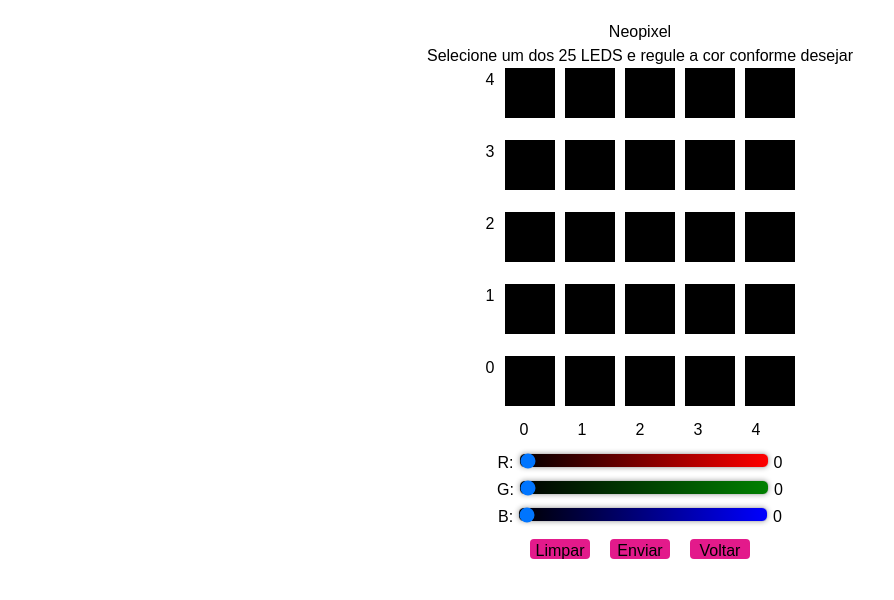
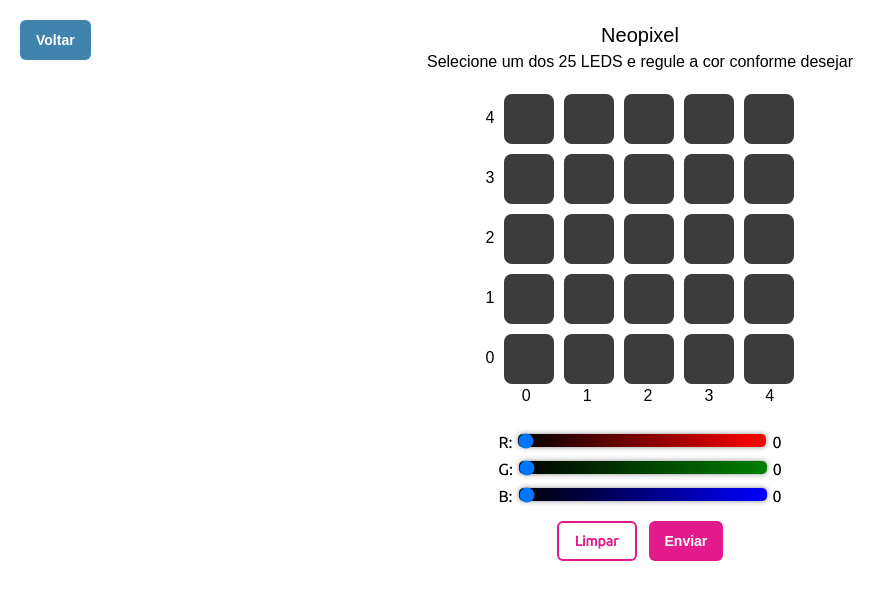
Before and after one commit to josepaliares/app-bitdoglab, a React (Vite) app: page /neopixel in a window 1280 px wide. Shown: the top 600 px of the page, without its empty margins (0-894 px from the left). Built offline with nearby package versions, Linux system fonts and the light colour scheme.

Commit message:
continua adição de tailwind no estilo das telas

```diff
--- a/src/components/ui/button.tsx
+++ b/src/components/ui/button.tsx
@@ -10,8 +10,8 @@ const buttonVariants = cva(
 			variant: {
 				default: 'bg-pink-30 text-white font-ubuntu font-bold font-xl hover:bg-pink-40',
 				blue: 'bg-blue-30 text-white font-ubuntu font-bold font-xl hover:bg-blue-40',
-				whitePink: 'bg-white text-pink-20 font-ubuntu font-bold border-2 border-pink-20 hover:text-pink-30 hover:border-pink-30',
-				whiteBlue: 'bg-white text-blue-20 font-ubuntu font-bold border-2 border-blue-20 hover:text-blue-30 hover:border-blue-30',
+				whitePink: 'bg-white text-pink-30 font-ubuntu font-bold border-2 border-pink-30 hover:text-pink-40 hover:border-pink-40',
+				whiteBlue: 'bg-white text-blue-30 font-ubuntu font-bold border-2 border-blue-30 hover:text-blue-40 hover:border-blue-40',
 
 				destructive:
 					'bg-destructive text-destructive-foreground hover:bg-destructive/90',
--- a/src/pages/Buttons.tsx
+++ b/src/pages/Buttons.tsx
@@ -5,9 +5,17 @@ export default function Buttons() {
     const navigate = useNavigate();
 
     return (
-    <div className='h-screen flex flex-col items-center justify-center gap-3.5'>
-         <h1 className='text-ubuntu font-medium text-lg'>Botões</h1>
-    <Button onClick={() => navigate('/components')}>Voltar</Button>
-    </div>
+        <>
+        <div className="absolute top-5 left-5">
+          <Button variant="blue" onClick={() => navigate('/components')}>
+            Voltar
+          </Button>
+        </div>
+
+        <div className="h-screen flex flex-col items-center justify-center gap-3.5">
+          <h1 className="text-ubuntu font-medium text-lg">Botões</h1>
+
+        </div>
+      </>
     );
 }
--- a/src/pages/Buzzers.tsx
+++ b/src/pages/Buzzers.tsx
@@ -1,15 +1,23 @@
 import './style.css';
 import { useNavigate } from 'react-router-dom';
+import { Button } from '@/components/ui/button';
 
 export default function Buzzers() {
     const navigate = useNavigate();
 
     return (
-    <div className='h-screen flex flex-col items-center justify-center gap-3.5'>
-        <h1 className='text-ubuntu font-medium text-lg'>Buzzers</h1>
-        <button onClick={() => navigate('/components')}>Voltar</button>
-        <button className='bigButton' onClick={() => navigate('/buzzersTocar')}>Tocar em tempo real</button>
-        <button className='bigButton' onClick={() => navigate('/buzzersGravar')}>Gravar uma musica</button>
-    </div>
-    );
+    <>
+      <div className="absolute top-5 left-5">
+        <Button variant="blue" onClick={() => navigate('/components')}>
+          Voltar
+        </Button>
+      </div>
+
+      <div className="h-screen flex flex-col items-center justify-center gap-3.5">
+        <h1 className="text-ubuntu font-medium text-lg">Buzzers</h1>
+        <Button onClick={() => navigate('/buzzersTocar')}>Tocar em tempo real</Button>
+        <Button onClick={() => navigate('/buzzersGravar')}>Gravar uma musica</Button>
+      </div>
+    </>
+  );
 }
--- a/src/pages/Components.tsx
+++ b/src/pages/Components.tsx
@@ -5,7 +5,7 @@ export default function Components() {
     const navigate = useNavigate();
 
     return (
-    <div className='h-screen flex flex-col items-center justify-center gap-3.5'>
+    <div className='h-screen flex flex-col items-center justify-center gap-4'>
         <h1 className='text-ubuntu font-medium text-lg'>Qual componentes você quer explorar?</h1>
         <Button onClick={()=>navigate('/botoes')}>Botões</Button>
         <Button onClick={()=>navigate('/buzzers')}>Buzzers</Button>
--- a/src/pages/Display.tsx
+++ b/src/pages/Display.tsx
@@ -6,9 +6,17 @@ export default function Display() {
     const navigate = useNavigate();
 
     return (
-    <div className='h-screen flex flex-col items-center justify-center gap-3.5'>
-        <h1 className='text-ubuntu font-medium text-lg'>Display</h1>
-        <Button onClick={() => navigate('/components')}>Voltar</Button>
-    </div>
+      <>
+      <div className="absolute top-5 left-5">
+        <Button variant="blue" onClick={() => navigate('/components')}>
+          Voltar
+        </Button>
+      </div>
+
+      <div className="h-screen flex flex-col items-center justify-center gap-3.5">
+        <h1 className="text-ubuntu font-medium text-lg">Display</h1>
+
+      </div>
+    </>
   );
 }
--- a/src/pages/Joystick.tsx
+++ b/src/pages/Joystick.tsx
@@ -4,9 +4,17 @@ import { useNavigate } from 'react-router-dom';
 export default function Joystick() {
     const navigate = useNavigate();
     return (
-    <div className='h-screen flex flex-col items-center justify-center gap-3.5'>
-        <h1 className='text-ubuntu font-medium text-lg'>Joystick</h1>
-        <Button onClick={()=>navigate('/components')}>Voltar</Button>
-    </div>
+    <>
+      <div className="absolute top-5 left-5">
+        <Button variant="blue" onClick={() => navigate('/components')}>
+          Voltar
+        </Button>
+      </div>
+
+      <div className="h-screen flex flex-col items-center justify-center gap-3.5">
+        <h1 className="text-ubuntu font-medium text-lg">Joystick</h1>
+
+      </div>
+    </>
     );
 }
--- a/src/pages/LedRGB.tsx
+++ b/src/pages/LedRGB.tsx
@@ -4,9 +4,17 @@ import { useNavigate } from 'react-router-dom';
 export default function LedRGB() {
     const navigate = useNavigate();
     return (
-    <div className='h-screen flex flex-col items-center justify-center gap-3.5'>
-        <h1 className='text-ubuntu font-medium text-lg'>Led RGB</h1>
-        <Button onClick={()=>navigate('/components')}>Voltar</Button>
-    </div>
+    <>
+      <div className="absolute top-5 left-5">
+        <Button variant="blue" onClick={() => navigate('/components')}>
+          Voltar
+        </Button>
+      </div>
+
+      <div className="h-screen flex flex-col items-center justify-center gap-3.5">
+        <h1 className="text-ubuntu font-medium text-lg">Led RGB</h1>
+
+      </div>
+    </>
     );
 }
--- a/src/pages/Microphone.tsx
+++ b/src/pages/Microphone.tsx
@@ -4,9 +4,17 @@ import { useNavigate } from 'react-router-dom';
 export default function Microphone() {
     const navigate = useNavigate();
     return (
-        <div className='h-screen flex flex-col items-center justify-center gap-3.5'>
-            <h1 className='text-ubuntu font-medium text-lg'>Microfone</h1>
-            <Button onClick={() => navigate('/components')}>Voltar</Button>
-        </div>
+    <>
+      <div className="absolute top-5 left-5">
+        <Button variant="blue" onClick={() => navigate('/components')}>
+          Voltar
+        </Button>
+      </div>
+
+      <div className="h-screen flex flex-col items-center justify-center gap-3.5">
+        <h1 className="text-ubuntu font-medium text-lg">Microfone</h1>
+
+      </div>
+    </>
     );
 }
--- a/src/pages/Neopixel.tsx
+++ b/src/pages/Neopixel.tsx
@@ -1,6 +1,7 @@
 import { useNavigate } from 'react-router-dom';
 import './style.css'
 import { useEffect, useRef, useState } from 'react';
+import { Button } from '@/components/ui/button';
 
 export default function Neopixel() {
     const navigate = useNavigate();
@@ -41,7 +42,9 @@ export default function Neopixel() {
                     document.querySelectorAll('.led-container').forEach(c => {
                         (c as HTMLElement).style.border = 'none';
                     });
-                    (ledContainer as HTMLElement).style.border = '2px solid red';
+                    (ledContainer as HTMLElement).style.border = '4px solid #e31a8b';
+                    (ledContainer as HTMLElement).style.borderRadius = '11px';
+
                     setLedSelecionado(ledContainer);
                     painter();
                 });
@@ -160,51 +163,59 @@ export default function Neopixel() {
     }, []);
 
     return (
-        <><h1>Neopixel</h1>
-        <h2>Selecione um dos 25 LEDS e regule a cor conforme desejar</h2>
+        <>
+        <div className="absolute top-5 left-5">
+          <Button variant="blue" onClick={() => navigate('/components')}>
+            Voltar
+          </Button>
+        </div>
+        <h1 className="text-ubuntu font-medium text-lg mt-5">Neopixel</h1>
+        <h2 className="text-ubuntu font-medium text-md mb-5">Selecione um dos 25 LEDS e regule a cor conforme desejar</h2>
 
         <div id="leds-wrapper" ref={wrapperRefs}>
-            <h4 id='numberUp'>4</h4>
+            <h4 className="text-ubuntu font-medium text-md mt-3">4</h4>
         </div>
         <div id="leds-wrapper2" ref={wrapperRefs2}>
-            <h4 id='numberUp'>3</h4>
+            <h4 className="text-ubuntu font-medium text-md mt-3">3</h4>
         </div>
         <div id="leds-wrapper3" ref={wrapperRefs3}>
-            <h4 id='numberUp'>2</h4>
+            <h4 className="text-ubuntu font-medium text-md mt-3">2</h4>
         </div>
         <div id="leds-wrapper4" ref={wrapperRefs4}>
-            <h4 id='numberUp'>1</h4>
+            <h4 className="text-ubuntu font-medium text-md mt-3">1</h4>
         </div>
         <div id="leds-wrapper5" ref={wrapperRefs5}>
-            <h4 id='numberUp'>0</h4>
+            <h4 className="text-ubuntu font-medium text-md mt-3">0</h4>
         </div>
-        <div id="leds-wrapper6" ref={textNumbers}>
-            <h5 className='textInLine'>0</h5>
-            <h5 className='textInLine'>1</h5>
-            <h5 className='textInLine'>2</h5>
-            <h5 className='textInLine'>3</h5>
-            <h5 className='textInLine'>4</h5>
+        <div className="flex flex-row justify-center gap-10 mb-5" ref={textNumbers}>
+            <h5 className='ml-4'>0</h5>
+            <h5 className='ml-3'>1</h5>
+            <h5 className='ml-3'>2</h5>
+            <h5 className='ml-3'>3</h5>
+            <h5 className='ml-3'>4</h5>
         </div>
 
         <div className="slider-container">
-            <label>R:
+            <label className='font-medium font-ubuntu text-md'>R:
                 <input type="range" id="rSlider" min="0" max="255" value={valueR} onChange={updateLEDColor('r')}></input>
                 <span id="rValueDisplay">{valueR}</span>
             </label>
         </div>
         <div className="slider-container">
-            <label>G:
+            <label className='font-medium font-ubuntu text-md'>G:
                 <input type="range" id="gSlider" min="0" max="255" value={valueG} onChange={updateLEDColor('g')}></input>
                 <span id="gValueDisplay">{valueG}</span>
             </label>
         </div>
         <div className="slider-container">
-            <label>B:
+            <label className='font-medium font-ubuntu text-md'>B:
                 <input type="range" id="bSlider" min="0" max="255" value={valueB} onChange={updateLEDColor('b')}></input>
                 <span id="bValueDisplay">{valueB}</span>
             </label>
         </div>
-        <button id="limpar">Limpar</button><button id="enviar">Enviar</button><button onClick={() => navigate('/components')}>Voltar</button>
+        <div className='flex flex-row justify-center gap-3 mt-3'>
+            <Button variant="whitePink" id="limpar">Limpar</Button><Button id="enviar">Enviar</Button>
+        </div>
         </>
 
     );
--- a/src/pages/style.css
+++ b/src/pages/style.css
@@ -1,13 +1,6 @@
 body {
     font-family: sans-serif;
     text-align: center;
-    margin-top: 20px;
-}
-
-#numberUp {
-    text-align: center;
-    width: 10px;
-    height: 62px;
 }
 
 .textInLine {
@@ -102,22 +95,6 @@ input[type="range"] {
     margin: 5px;
 }
 
-button {
-    border-radius: 4px;
-    width: 60px;
-    height: 20px;
-    background-color: #e31a8b;
-    margin: 10px;
-}
-
-.bigButton {
-    border-radius: 4px;
-    width: 120px;
-    height: 80px;
-    background-color: #e31a8b;
-    margin: 10px;
-}
-
 #bSlider {
     background: linear-gradient(to right, black, blue);
 }
```
Also changed, not shown: src/pages/LED.svg.
